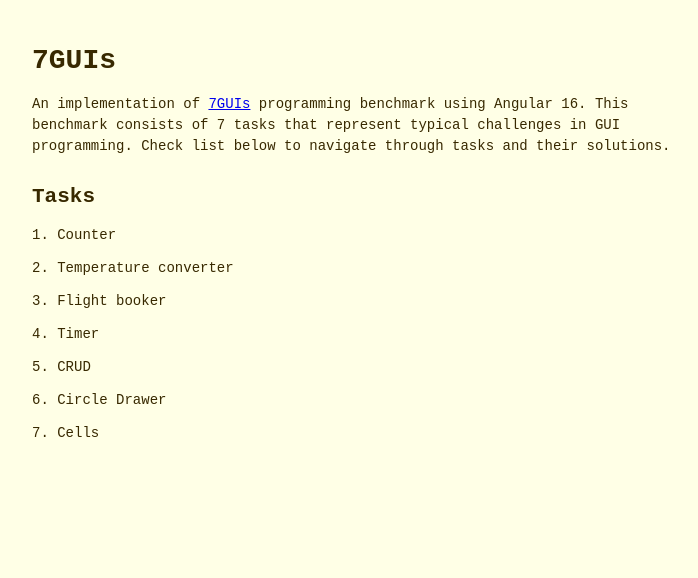
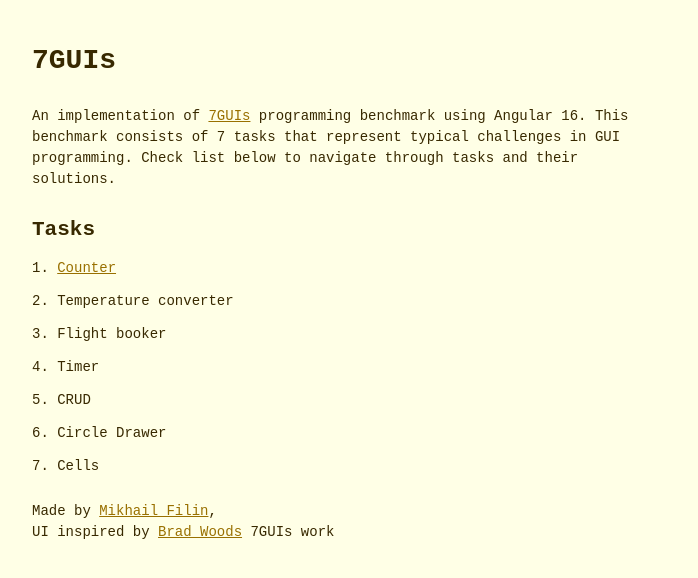
Before and after one commit to mikhail-filin/7guis-angular16, an Angular app: page / in a window 1280 px wide. Shown: the top 578 px of the page, without its empty margins (8-706 px from the left). Built offline with nearby package versions, Linux system fonts and the light colour scheme.

Commit message:
Add routing & footer; update styles (#4)

```diff
--- a/src/app/app.component.html
+++ b/src/app/app.component.html
@@ -1,20 +1 @@
-<header>
-    <h1>7GUIs</h1>
-</header>
-<main>
-    <p class="description">
-        An implementation of <a href="https://7guis.github.io/7guis/">7GUIs</a> programming benchmark using Angular 16.
-        This benchmark consists of 7 tasks that represent typical challenges in GUI programming.
-        Check list below to navigate through tasks and their solutions.
-    </p>
-    <h2>Tasks</h2>
-    <ol>
-        <li>Counter</li>
-        <li>Temperature converter</li>
-        <li>Flight booker</li>
-        <li>Timer</li>
-        <li>CRUD</li>
-        <li>Circle Drawer</li>
-        <li>Cells</li>
-    </ol>
-</main>
+<router-outlet></router-outlet>
--- a/src/app/app.component.scss
+++ b/src/app/app.component.scss
@@ -1,11 +1,3 @@
-@use '../styles/variables';
-
 :host {
-	display: flex;
-	flex-direction: column;
+	flex-grow: 1;
 }
-
-.description {
-	margin-bottom: variables.$gap-lg;
-	max-width: 640px;
-}
--- /dev/null
+++ b/src/app/components/main/main.component.html
@@ -0,0 +1,28 @@
+<header>
+    <h1>7GUIs</h1>
+</header>
+<main>
+    <p class="description">
+        An implementation of <a href="https://7guis.github.io/7guis/">7GUIs</a> programming benchmark using Angular 16.
+        This benchmark consists of 7 tasks that represent typical challenges in GUI programming.
+        Check list below to navigate through tasks and their solutions.
+    </p>
+    <h2>Tasks</h2>
+    <nav>
+        <ol>
+            <li><a routerLink="/counter">Counter</a></li>
+            <li>Temperature converter</li>
+            <li>Flight booker</li>
+            <li>Timer</li>
+            <li>CRUD</li>
+            <li>Circle Drawer</li>
+            <li>Cells</li>
+        </ol>
+    </nav>
+</main>
+<footer class="footer">
+    <p>
+        Made by <a href="https://github.com/Gortyser" target="_blank">Mikhail Filin</a>, <br>
+        UI inspired by <a href="https://7guis.bradwoods.io" target="_blank">Brad Woods</a> 7GUIs work
+    </p>
+</footer>
--- /dev/null
+++ b/src/app/components/main/main.component.scss
@@ -0,0 +1,19 @@
+@use '../../../styles/variables';
+
+:host {
+	display: flex;
+	flex-direction: column;
+	height: 100%;
+	gap: variables.$gap-lg;
+}
+
+.description {
+	margin-bottom: variables.$gap-lg;
+	max-width: 625px;
+}
+
+@media (max-height: 680px) {
+	.footer {
+		margin-top: auto;
+	}
+}
--- a/src/styles.scss
+++ b/src/styles.scss
@@ -4,6 +4,7 @@
 * {
 	margin: 0;
 	padding: 0;
+	box-sizing: border-box;
 }
 
 html {
@@ -29,13 +30,11 @@
 	font-family: monospace;
 }
 
-h1 {
+h1, h2, h3 {
 	font-weight: 700;
-	margin-bottom: variables.$gap;
 }
 
 h2 {
-	font-weight: 700;
 	margin-bottom: variables.$gap;
 }
 
@@ -45,3 +44,17 @@
 	list-style-position: inside;
 	gap: variables.$gap;
 }
+
+a {
+	color: colors.$text-accent;
+
+	&:hover {
+		text-decoration: none;
+	}
+}
+
+@media (max-width: 680px) {
+	body {
+		padding: 20px;
+	}
+}
--- a/src/styles/_colors.scss
+++ b/src/styles/_colors.scss
@@ -1,2 +1,4 @@
 $main-bg: hsl(60, 100%, 95%);
+
 $text-primary: hsl(44, 100%, 11%);
+$text-accent: hsl(44, 100%, 30%);
```
Also changed, not shown: src/app/app.module.ts (+12 -3 lines), src/app/components/main/main.component.ts (added, +10 -0 lines), 2 other files (tests, documents, lock files or other folders).
